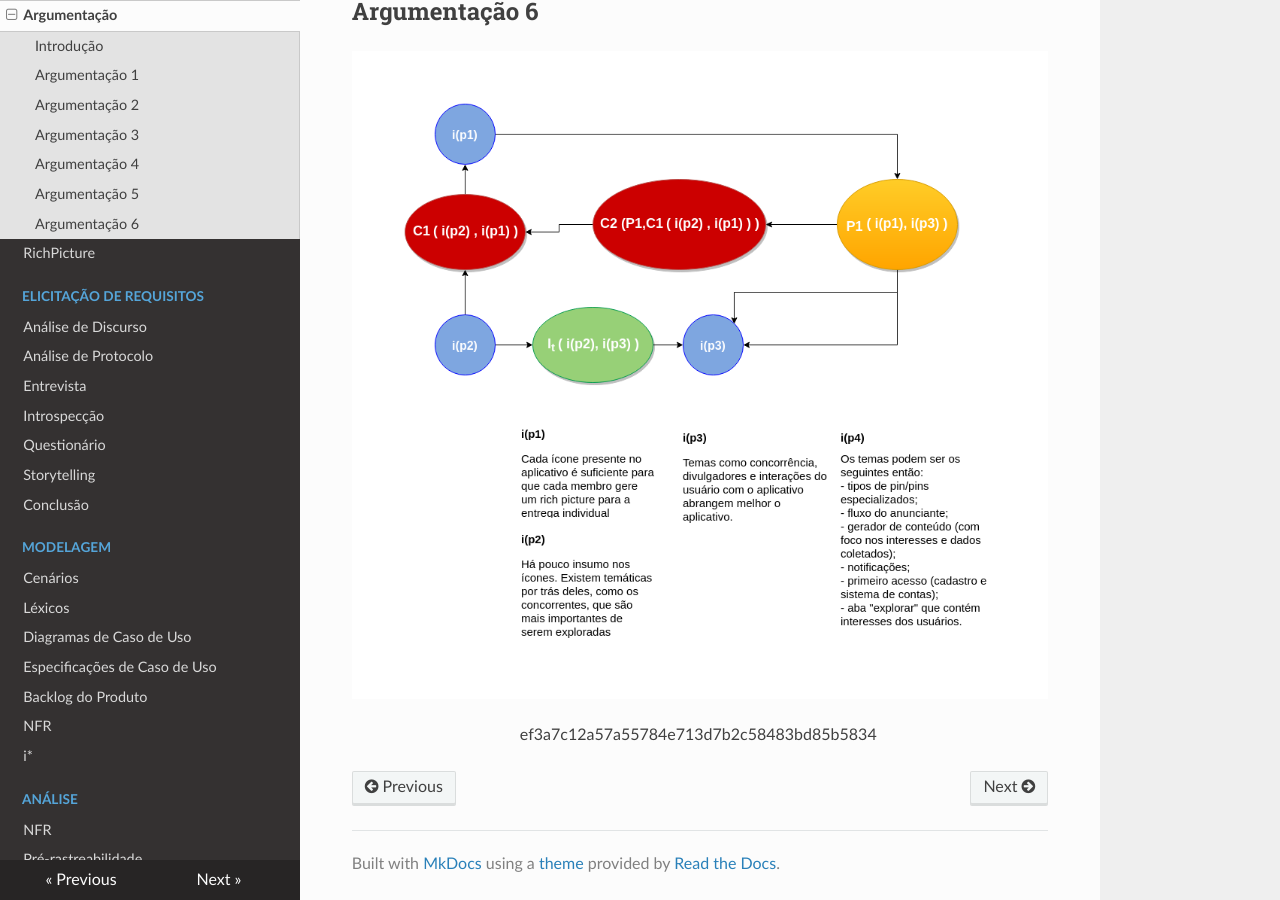
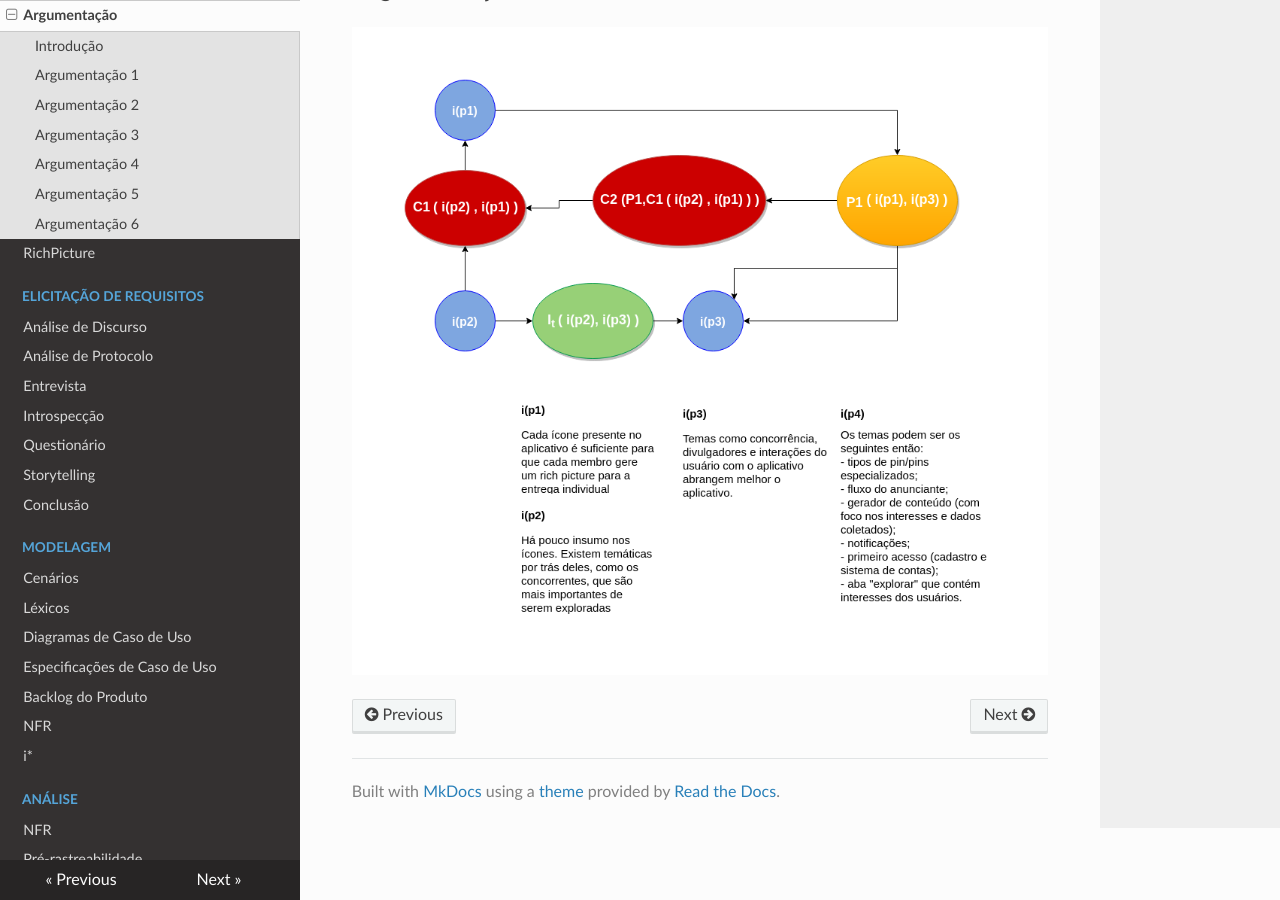
Before and after one commit to joberthrogers18/2018.2-Requisitos-Pinterest, an MkDocs documentation site: the page built from docs/argumentacao.md, in a window 1280 px wide and 900 px high, scrolled down 2468 px. Built offline with MkDocs 1.6.1, drawn with Linux system fonts in a browser that asks for light colours; nearby versions of some CDN libraries; old or Windows-style settings are respelled for this version of MkDocs.

Commit message:
Fixed conflicts

```diff
--- a/docs/argumentacao.md
+++ b/docs/argumentacao.md
@@ -30,4 +28,3 @@
 ## Argumentação 6
 
 ![Argumentation6](img/ArgumentaçãoIndividualHelena.png)
->>>>>>> ef3a7c12a57a55784e713d7b2c58483bd85b5834
```
Also changed, not shown: other parts of docs/argumentacao.md (+0 -2 lines).
